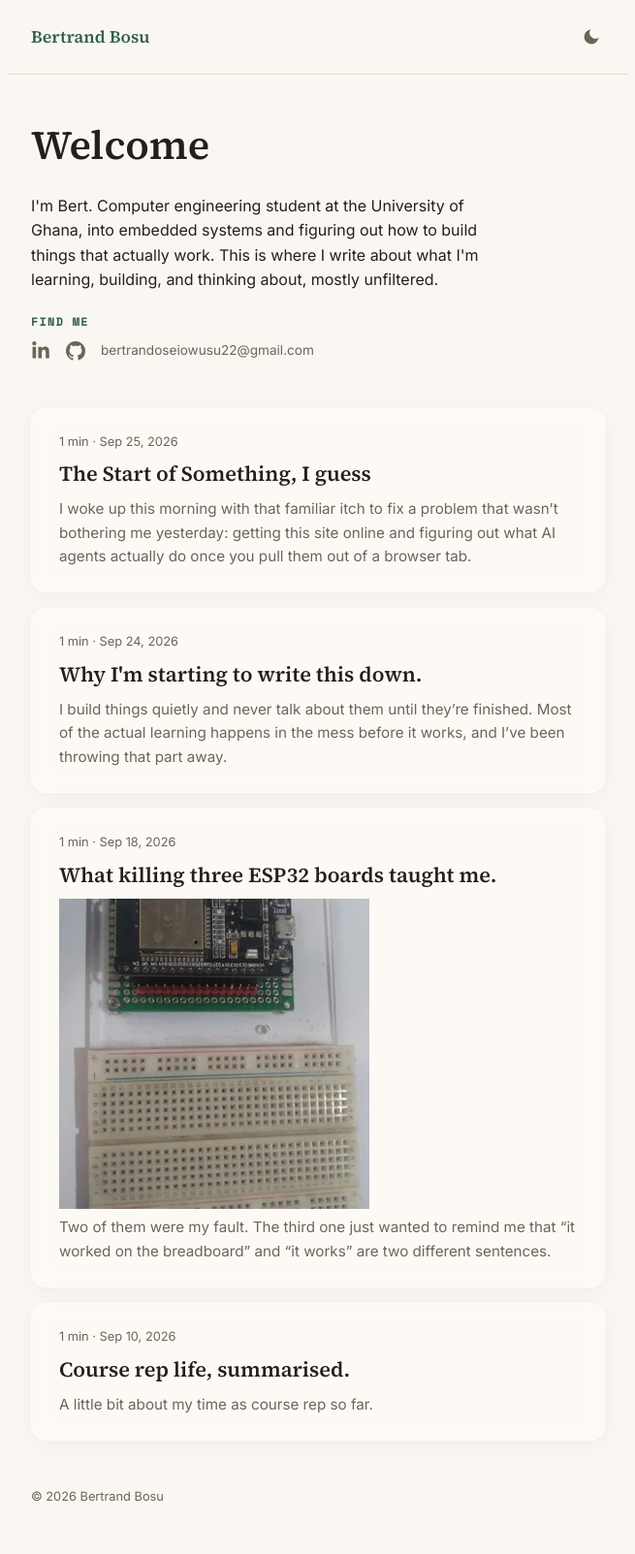
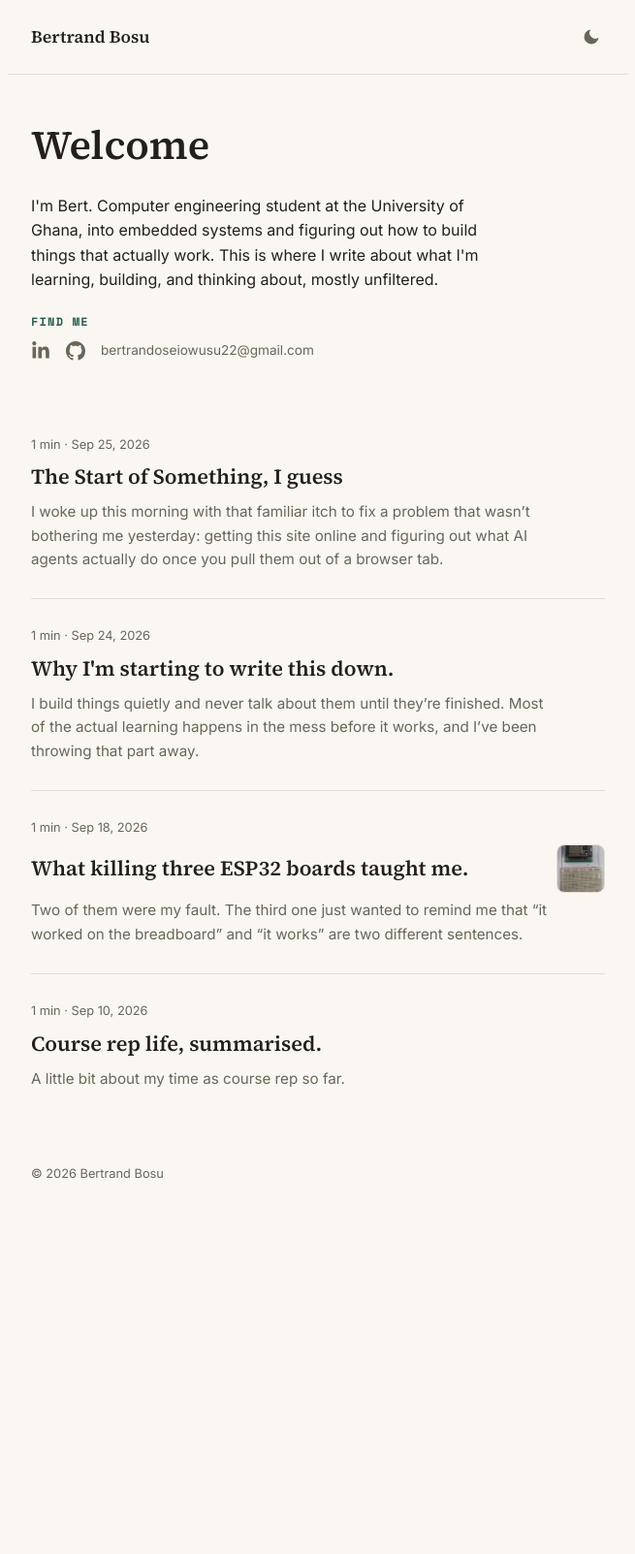
Before and after one commit to Bertqrt/bertrandbosu-blog1, a Jekyll site: the page built from index.md, in a window 1280 px wide. Shown: the whole page at 97% size, without its empty margins (312-967 px from the left). Built offline with Jekyll 4.4.1, drawn with Linux system fonts in a browser that asks for light colours; after the commit the page ends 1270 px from its top, so only the background shows below that.

Commit message:
Update style.css

```diff
--- a/assets/css/style.css
+++ b/assets/css/style.css
@@ -7,8 +7,6 @@
   --accent: #2f5d50;
   --line: #e4ded2;
   --header-bg: rgba(250, 247, 242, 0.72);
-  --glass-bg: rgba(255, 253, 250, 0.55);
-  --glass-border: rgba(255, 255, 255, 0.6);
 }
 
 [data-theme="dark"] {
@@ -18,8 +16,6 @@
   --accent: #5fae97;
   --line: #34302a;
   --header-bg: rgba(27, 24, 21, 0.72);
-  --glass-bg: rgba(42, 38, 33, 0.55);
-  --glass-border: rgba(255, 255, 255, 0.08);
 }
 
 body {
@@ -57,6 +53,16 @@ a { color: inherit; text-decoration: none; }
   font-family: "Source Serif 4", serif;
   font-weight: 600;
   font-size: 1.1rem;
+  color: var(--ink);
+  transition: color 0.15s ease;
+}
+
+[data-theme="dark"] .home-link {
+  color: #ffffff;
+}
+
+.home-link:hover,
+.home-link:focus-visible {
   color: var(--accent);
 }
 
@@ -129,46 +135,58 @@ a { color: inherit; text-decoration: none; }
 
 .email { font-size: 0.85rem; color: var(--ink-soft); }
 
-.feed {
-  display: flex;
-  flex-direction: column;
-  gap: 1rem;
-}
+.feed { display: flex; flex-direction: column; }
 
 .entry {
   display: block;
-  padding: 1.5rem 1.75rem;
-  border-radius: 16px;
-  background: var(--glass-bg);
-  backdrop-filter: blur(8px);
-  -webkit-backdrop-filter: blur(8px);
-  border: 1px solid var(--glass-border);
-  box-shadow: 0 4px 20px rgba(0, 0, 0, 0.04);
-  transition: transform 0.15s ease, box-shadow 0.15s ease;
+  padding: 1.75rem 0;
+  border-top: 1px solid var(--line);
 }
 
-.entry:hover,
-.entry:focus-visible {
-  transform: translateY(-2px);
-  box-shadow: 0 8px 24px rgba(0, 0, 0, 0.07);
-}
+.entry:first-child { border-top: none; }
 
 .entry:hover h2,
 .entry:focus-visible h2 { color: var(--accent); }
 
 .entry:focus-visible {
   outline: 2px solid var(--accent);
-  outline-offset: 2px;
+  outline-offset: 4px;
+  border-radius: 2px;
 }
 
 .meta { font-size: 0.8rem; color: var(--ink-soft); margin-bottom: 0.4rem; }
+
+.entry-header {
+  display: flex;
+  align-items: center;
+  justify-content: space-between;
+  gap: 1rem;
+  margin-bottom: 0.4rem;
+}
 
 .entry h2 {
   font-family: "Source Serif 4", serif;
   font-weight: 600;
   font-size: 1.35rem;
-  margin-bottom: 0.4rem;
+  margin-bottom: 0;
+  flex: 1;
   transition: color 0.15s ease;
+}
+
+.entry-thumb {
+  width: 50px;
+  height: 50px;
+  border-radius: 8px;
+  object-fit: cover;
+  border: 1px solid var(--line);
+  background: var(--paper);
+  flex-shrink: 0;
+  transition: transform 0.2s ease, border-color 0.2s ease;
+}
+
+.entry:hover .entry-thumb {
+  border-color: var(--accent);
+  transform: scale(1.04);
 }
 
 .hook { color: var(--ink-soft); font-size: 0.95rem; max-width: 540px; }
@@ -183,40 +201,22 @@ a { color: inherit; text-decoration: none; }
 .post-content p { margin-bottom: 1.1rem; max-width: 560px; }
 
 .nav-link {
+  display: inline-block;
   font-size: 0.85rem;
   font-weight: 500;
   color: var(--accent);
 }
 
-.back-link {
-  display: inline-flex;
-  align-items: center;
-  padding: 0.5rem 1rem;
-  border-radius: 999px;
-  background: var(--glass-bg);
-  backdrop-filter: blur(8px);
-  -webkit-backdrop-filter: blur(8px);
-  border: 1px solid var(--glass-border);
-  margin-bottom: 1.75rem;
-}
+.nav-link:hover,
+.nav-link:focus-visible { text-decoration: underline; }
 
-.back-link:hover,
-.back-link:focus-visible { text-decoration: underline; }
+.back-link { margin-bottom: 1.75rem; }
 
 .next-link {
-  display: block;
   margin-top: 2.5rem;
-  padding: 1.25rem 1.5rem;
-  border-radius: 16px;
-  background: var(--glass-bg);
-  backdrop-filter: blur(8px);
-  -webkit-backdrop-filter: blur(8px);
-  border: 1px solid var(--glass-border);
-  box-shadow: 0 4px 20px rgba(0, 0, 0, 0.04);
+  padding-top: 1.5rem;
+  border-top: 1px solid var(--line);
 }
-
-.next-link:hover,
-.next-link:focus-visible { text-decoration: underline; }
 
 .footer { margin-top: 3rem; font-size: 0.8rem; color: var(--ink-soft); }
 
@@ -227,12 +227,9 @@ a { color: inherit; text-decoration: none; }
   width: 44px;
   height: 44px;
   border-radius: 50%;
-  background: var(--glass-bg);
-  backdrop-filter: blur(10px);
-  -webkit-backdrop-filter: blur(10px);
-  border: 1px solid var(--glass-border);
-  box-shadow: 0 4px 16px rgba(0, 0, 0, 0.08);
-  color: var(--accent);
+  background: var(--accent);
+  color: var(--paper);
+  border: none;
   display: flex;
   align-items: center;
   justify-content: center;
```
